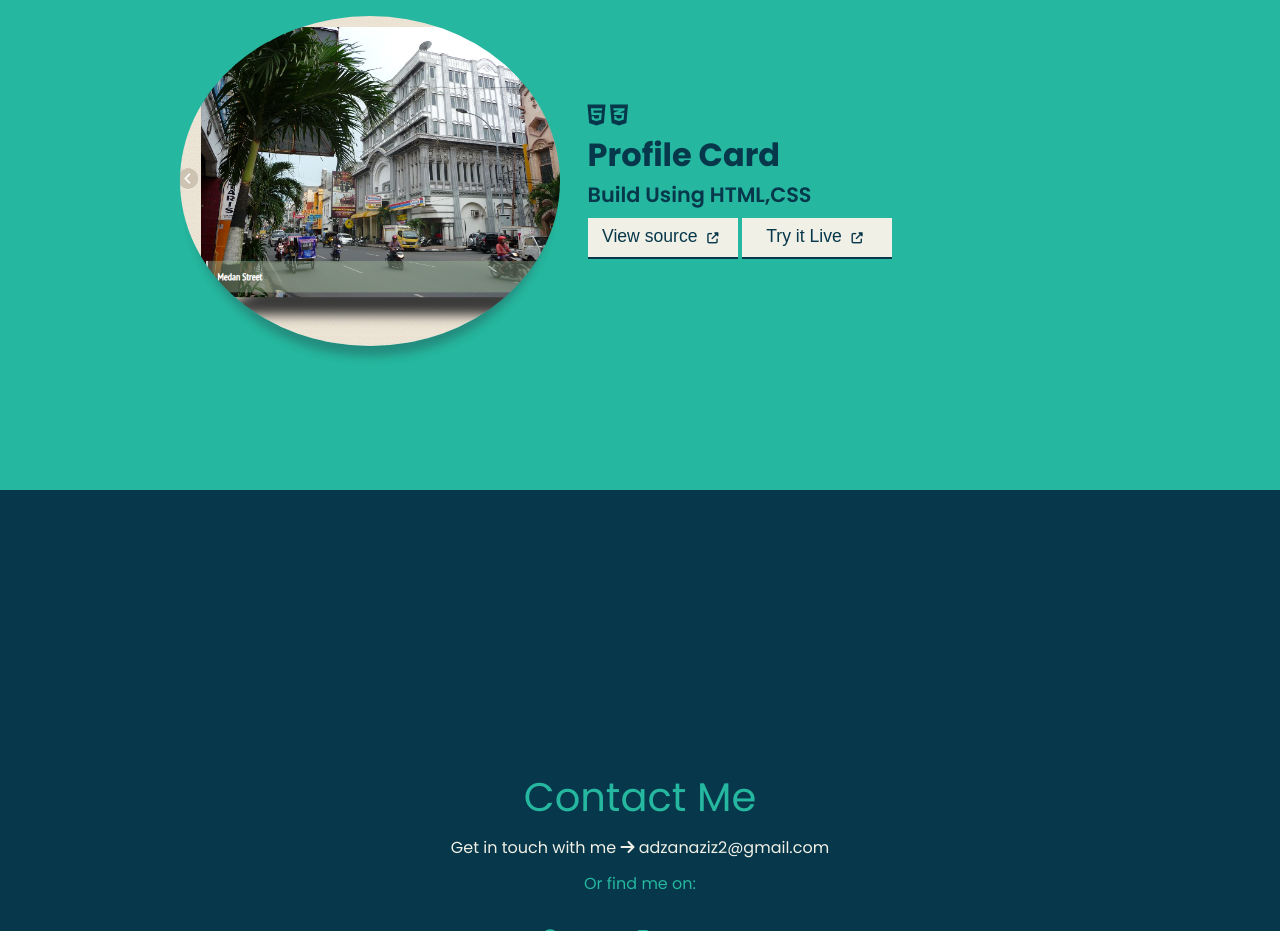
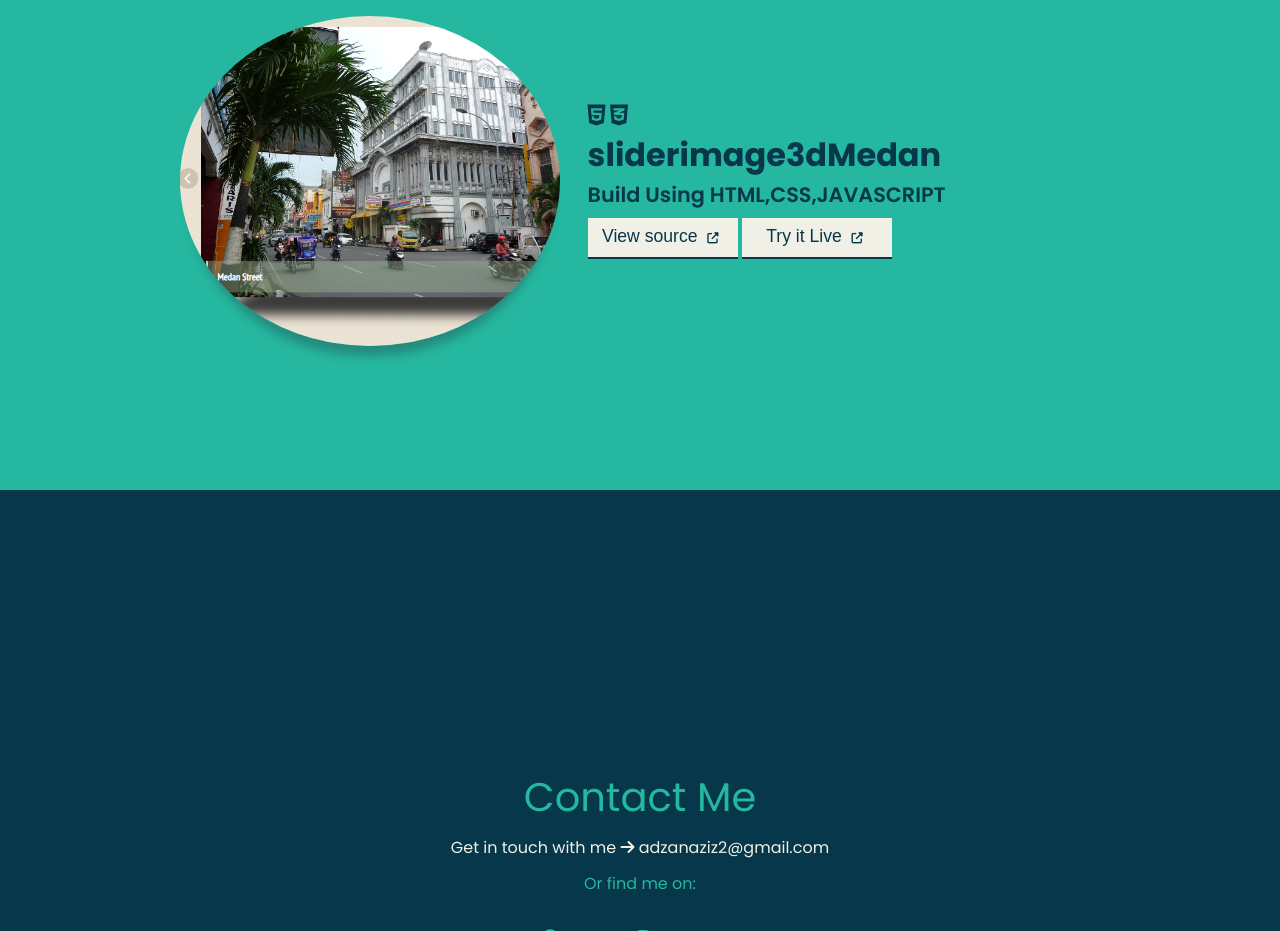
Before and after one commit to adzizPe/portofoliopemula, a plain HTML site: page index.html in a window 1280 px wide. Shown: the part 2200-3131 px from the top of the page. Drawn offline with nearby package versions, Linux system fonts and the light colour scheme.

Commit message:
Update index.html

```diff
--- a/index.html
+++ b/index.html
@@ -131,8 +131,8 @@
           <div class="proj2-details">
             <i class="fab fa-html5"></i>
             <i class="fab fa-css3-alt"></i>
-            <h2>Profile Card</h2>
-            <p>Build Using HTML,CSS</p>
+            <h2>sliderimage3dMedan</h2>
+            <p>Build Using HTML,CSS,JAVASCRIPT</p>
             <button><a href="https://github.com/adzizPe/sliderimage3dMedan" target="blank">View source <i
                   class="fas fa-external-link-alt"></i></a>
             </button>
```
